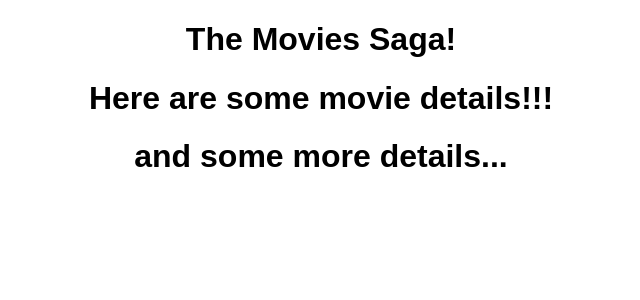
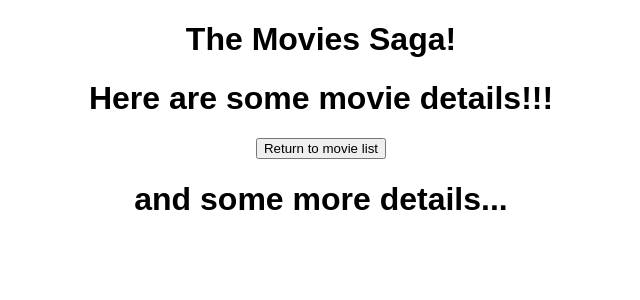
Before and after one commit to kettlerc/weekend-movie-sagas, a React (Create React App) app: page /#/details in a window 1280 px wide. Shown: the top 300 px of the page, without its empty margins (319-959 px from the left). Built offline with nearby package versions, Linux system fonts and the light colour scheme.

Commit message:
return to movie list button added and working

```diff
--- a/src/components/MovieDetailItem/MovieDetailItem.jsx
+++ b/src/components/MovieDetailItem/MovieDetailItem.jsx
@@ -1,6 +1,13 @@
+import { useDispatch, useSelector } from 'react-redux';
+
+
 function MovieDetailItem() {
+    const movies = useSelector(store => store.movies);
+
     return (
+        <>
         <h1>and some more details...</h1>
+        </>
     )
 }
 
--- a/src/components/MovieDetails/MovieDetails.jsx
+++ b/src/components/MovieDetails/MovieDetails.jsx
@@ -1,10 +1,14 @@
 import MovieDetailItem from "../MovieDetailItem/MovieDetailItem";
+import { Link } from 'react-router-dom';
 
 function MovieDetails() {
+
+
 
     return (
         <>
         <h1>Here are some movie details!!!</h1>
+        <Link to='/'><button>Return to movie list</button></Link>
         <MovieDetailItem />
         </>
     )
```
